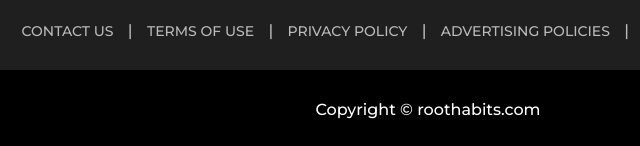
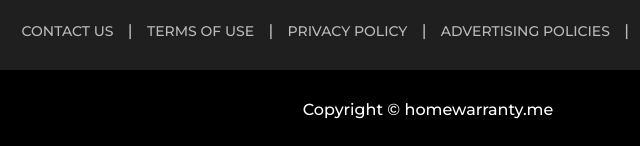
Before and after one commit to biztime007/lp1, a plain HTML site: page Sponsored-Disclosure.html in a window 1280 px wide. Shown: the part 957-1103 px from the top of the page, 212-852 px from the left. Drawn offline with Linux system fonts and the light colour scheme.

Commit message:
Update Sponsored-Disclosure.html

```diff
--- a/Sponsored-Disclosure.html
+++ b/Sponsored-Disclosure.html
@@ -1,7 +1,6 @@
 <!doctype html>
 <html lang="en-US">
 
-<!-- Mirrored from roothabits.com/Sponsored-Disclosure.html by HTTrack Website Copier/3.x [XR&CO'2014], Thu, 03 Dec 2020 17:47:38 GMT -->
 <head>
 <meta charset="utf-8" />
 <meta name="description" content=" ">
@@ -77,11 +76,10 @@ footer {background-color:#292929;color:#e1e1e1;padding:30px 5%;font-size:14px;}
 </ul>
 
 </div>
-<div class="copy">Copyright © roothabits.com</div>
+<div class="copy">Copyright © homewarranty.me</div>
 </div>
 
 </body>
 
 
-<!-- Mirrored from roothabits.com/Sponsored-Disclosure.html by HTTrack Website Copier/3.x [XR&CO'2014], Thu, 03 Dec 2020 17:47:40 GMT -->
 </html>
```
